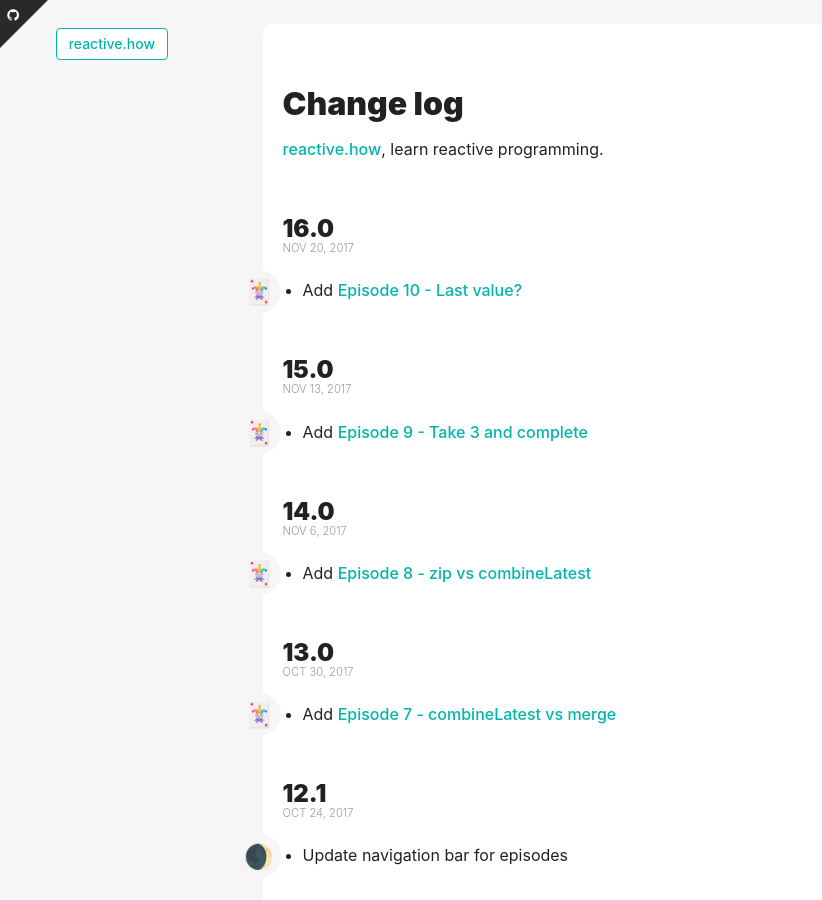
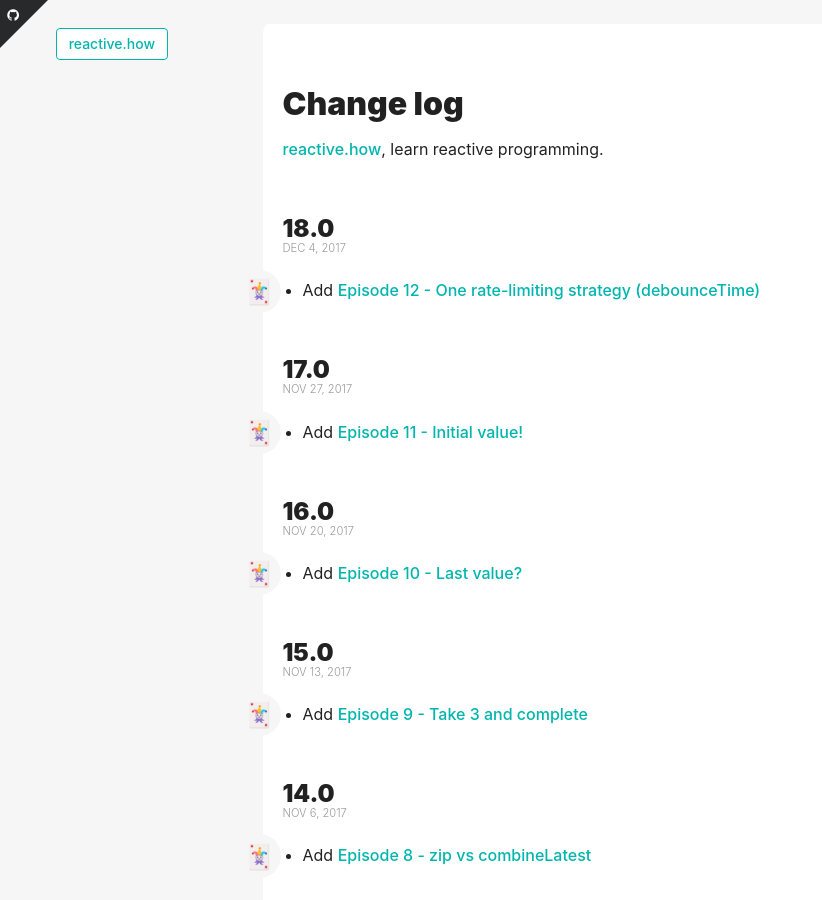
Before and after one commit to cedricss/reactive.how, a Jekyll site: the page built from CHANGELOG.md, in a window 1280 px wide and 900 px high. Shown: the whole window, without its empty margins (0-822 px from the left). Built offline with Jekyll 4.4.1, drawn with Linux system fonts in a browser that asks for light colours; some of the changed lines change nothing that is shown.

Commit message:
Add Episode 12 (debounceTime)

```diff
--- a/_data/course.yml
+++ b/_data/course.yml
@@ -70,3 +70,10 @@
   - name: Initial value!
     card: startWith
     date: Monday, 27 Nov.
+
+  - name: One rate-limiting strategy
+    card: debounceTime
+    date: Monday, 4 Dec.
+    videos:
+      -
+      - 245691062
--- /dev/null
+++ b/debounceTime.md
@@ -0,0 +1,39 @@
+---
+id: debounceTime
+lesson: 12
+title: One rate-limiting strategy (debounceTime)
+layout: default
+class: post
+preview_image: debounceTime/content_preview.jpg
+preview_image_alt: The "debounceTime" operator
+---
+
+If your stream is created from key presses or mouse movements, you'll likely deal with bursts of events.
+But you can't react to every single event, as it would overload the CPU or flood the servers with too many requests.
+
+A strategy is to wait for a certain "emission silence" window of time (where the user has stopped typing or moving his mouse) to actually handle the latest word or mouse position.
+
+To do so, you can use the `❚ debounceTime` card. Like `❚ delay` (read [Episode 4](/delay)), it waits for a certain time period and delays events. But `❚ debounceTime` can also ignore events:
+
+{% include card_player.html video=245691062 episode=true %}
+
+Use a `▬ number` piece on `❚ debounceTime` to set a "**due time**" silence, such as `3000` milliseconds. Then, this is how `❚ debounceTime` operates:
+
+- Whenever an event is emitted, the period of silence measured restarts from zero
+- The card waits for a "**due time**" silence and then emits the latest value of the input stream
+- As a result, it returns a new stream of debounced events
+
+## Trying different due times
+
+> ![](img/debounceTime/delayDebounceTime1500.jpg){:.w350}<br/>
+> The due time is small enough that no events are ignored
+
+> ![](img/debounceTime/delayDebounceTime3000.jpg){:.w350}<br/>
+> With a 3000ms due time, some events are ignored
+
+> ![](img/debounceTime/delayDebounceTime4500.jpg){:.w350}<br/>
+> As the due time gets larger, even more events are ignored
+
+## Conclusion
+
+Debounce is a **rate-limiting** operator. It ignores events but also delays others. Next Monday, I'll introduce another strategy to deal with bursts of events, without delaying events.
```
Also changed, not shown: CHANGELOG.md, img/debounceTime/content_preview.jpg (added), img/debounceTime/delayDebouncetime1500.jpg (added), img/debounceTime/delayDebouncetime3000.jpg (added), img/debounceTime/delayDebouncetime4500.jpg (added).
